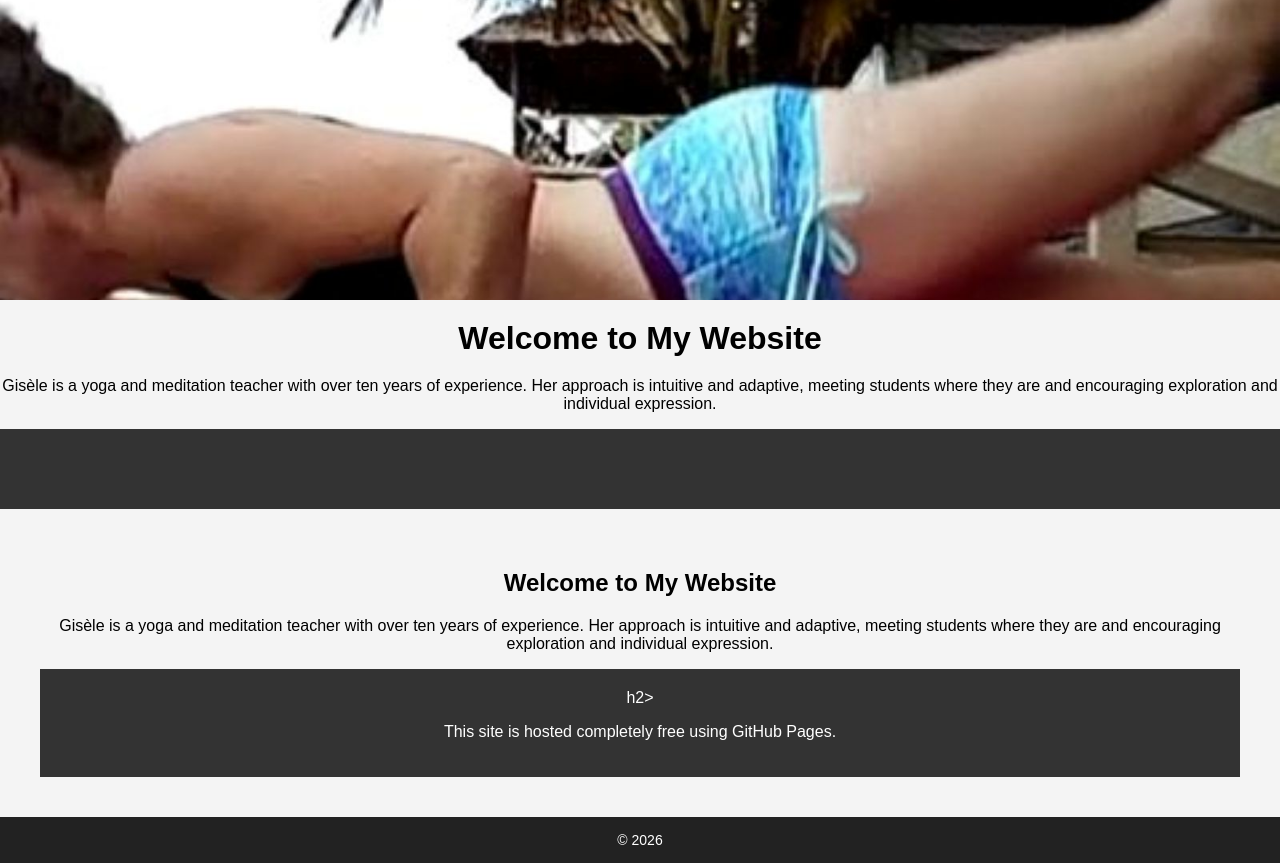
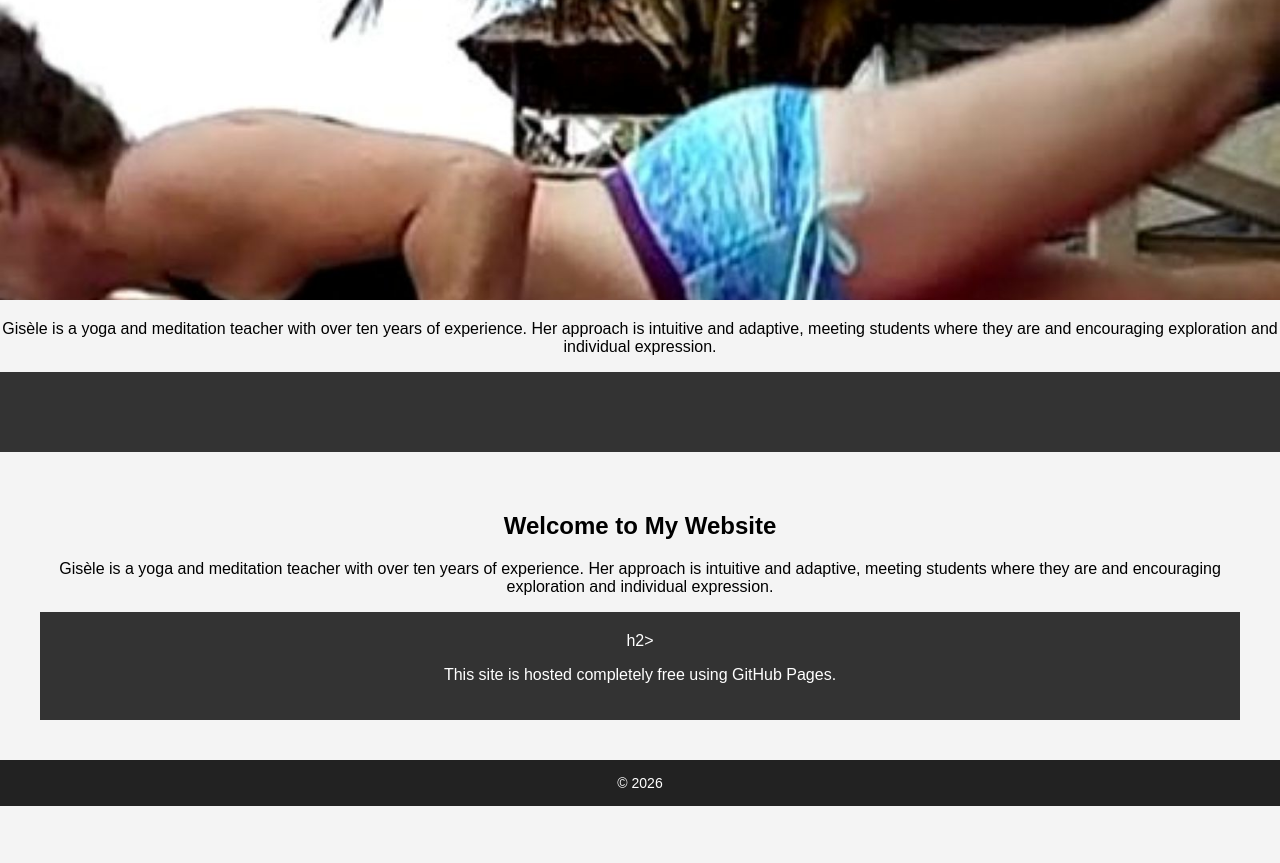
Before and after one commit to GiseleLupi/GiseleLupi.github.io, a plain HTML site: page index.html in a window 1280 px wide. After the commit the page ends 806 px from the top, so only its background shows below. Drawn offline with Linux system fonts and the light colour scheme.

Commit message:
Update index.html

```diff
--- a/index.html
+++ b/index.html
@@ -34,7 +34,7 @@
 
 </h1>
 <h1 style="text-align:center; margin:20px 0; font-family:Arial;">
-  Welcome to My Website
+
 </h1>
 
 <p>Gisèle is a yoga and meditation teacher with over ten years of experience. Her approach is intuitive and adaptive, meeting students where they are and encouraging exploration and individual expression.</p>
```
